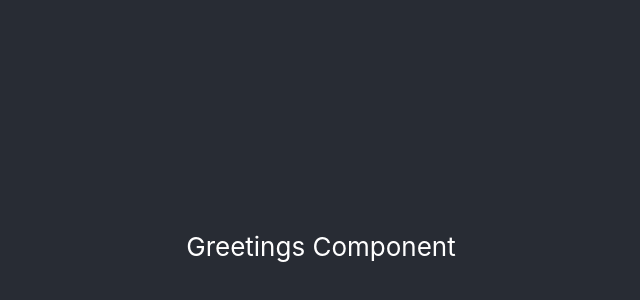
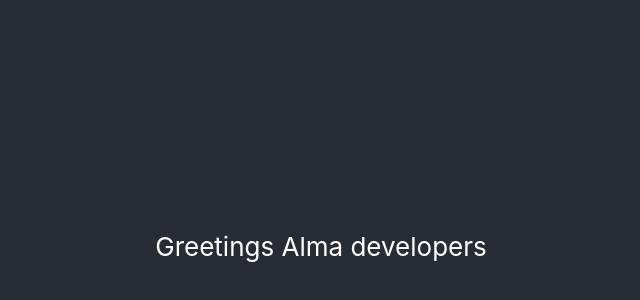
Before and after one commit to LinaLu/aws-s3-deploy-poc, a React (Create React App) app: page / in a window 1280 px wide. Shown: the part 154-454 px from the top of the page, without its empty margins (319-959 px from the left). Built offline with nearby package versions, Linux system fonts and the light colour scheme.

Commit message:
added recipient var in Greeting

```diff
--- a/src/Greeting.tsx
+++ b/src/Greeting.tsx
@@ -1,7 +1,9 @@
 import React from "react";
 
+const recipient = "Alma developers";
+
 const Greeting = () => {
-  return <p>{"Greetings Component"}</p>;
+  return <p>{`Greetings ${recipient}`}</p>;
 };
 
 export default Greeting;
```
